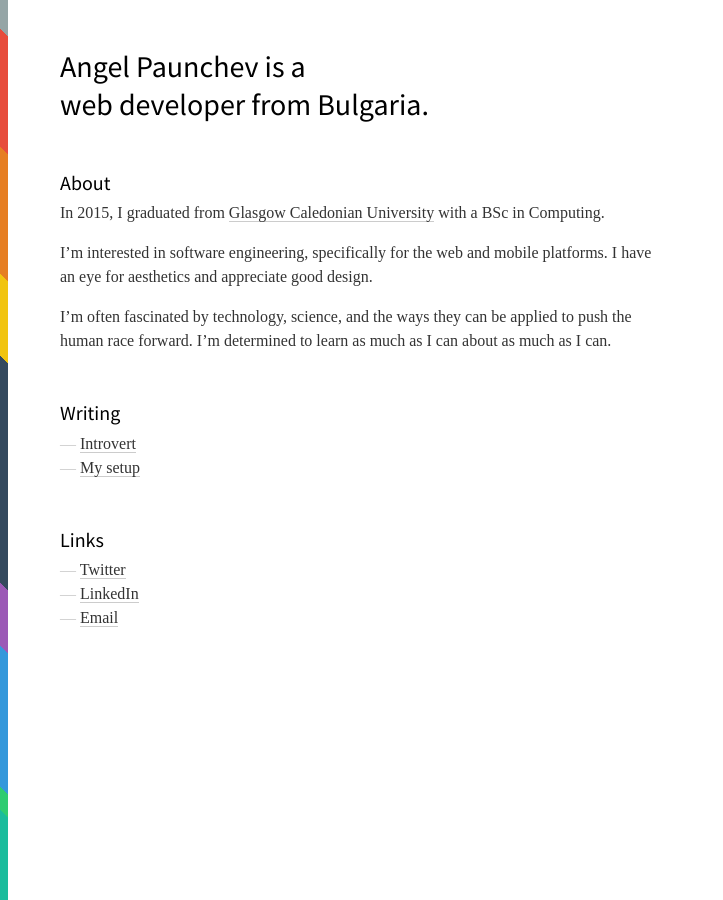
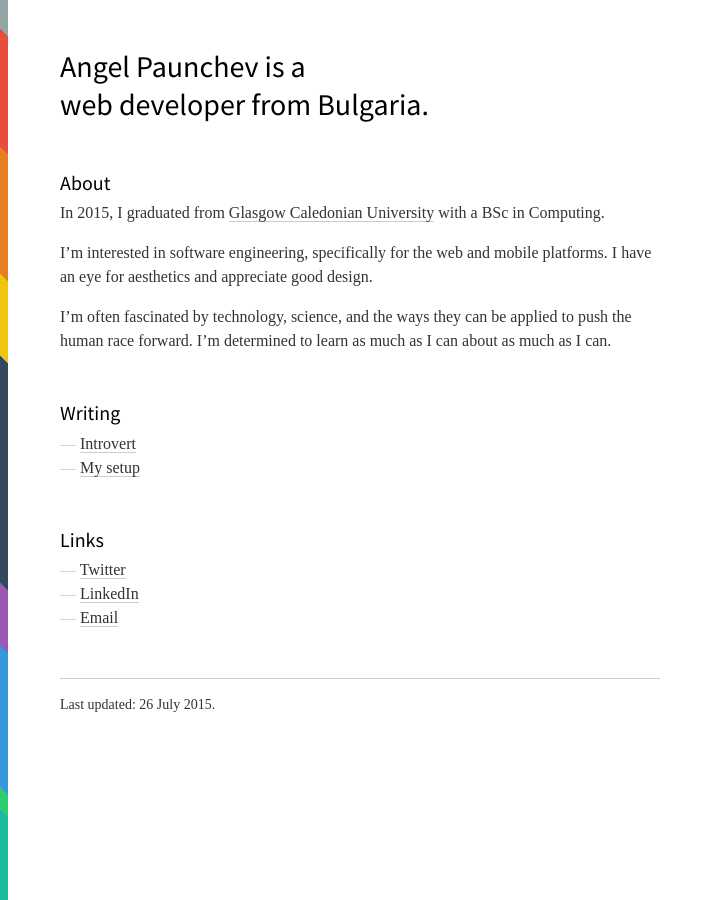
Before and after one commit to apaunchev/paunchev.com, a Jekyll site: the page built from index.html, in a window 1280 px wide. Shown: the whole page, without its empty margins (0-723 px from the left). Built offline with Jekyll 4.4.1, drawn with Linux system fonts in a browser that asks for light colours; some web fonts are replaced; Markdown is read by kramdown in place of the engine named in the settings.

Commit message:
Fix spacing

```diff
--- a/index.html
+++ b/index.html
@@ -5,7 +5,7 @@
 lastmod: 2015-07-26 12:00:00
 description: "Angel Paunchev is a web developer from Bulgaria."
 ---
-<article class="post">
+<article>
   <h1>Angel Paunchev is a<br>web developer from Bulgaria.</h1>
 
   <h2>About</h2>
@@ -31,4 +31,6 @@
       <li><a href="{{ link.url }}">{{ link.name }}</a></li>
     {% endfor %}
   </ul>
+
+  {% include footer.html %}
 </article>
```
Lines whose indentation alone changed are shown as unchanged.
